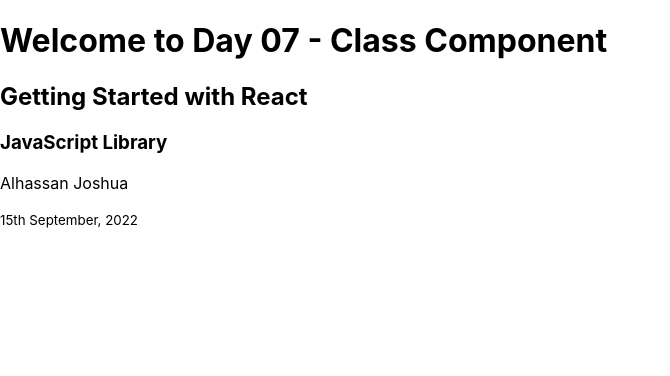
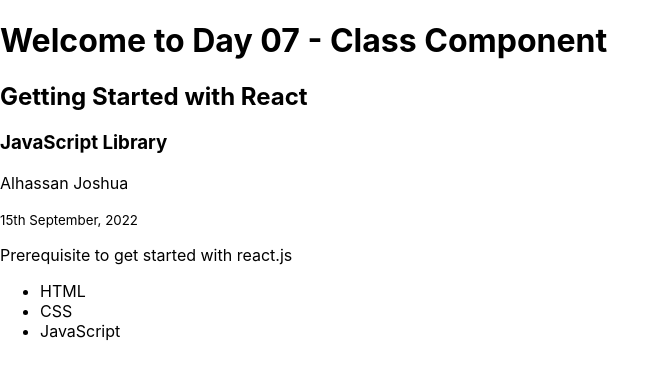
Before and after one commit to script-jsh/30-Days-of-React-Challenge, a React (Create React App) app in the folder day-07/class-component/: page / in a window 1280 px wide. Shown: the top 376 px of the page, without its empty margins (0-670 px from the left). Built offline with nearby package versions, Linux system fonts and the light colour scheme.

Commit message:
techlist and main class component

```diff
--- a/day-07/class-component/src/App.js
+++ b/day-07/class-component/src/App.js
@@ -1,8 +1,11 @@
 import Header from "./component/Header";
+import Main from "./component/Main";
+
 function App() {
   return (
     <div>
       <Header />
+      <Main />
     </div>
   );
 }
--- /dev/null
+++ b/day-07/class-component/src/component/Main.jsx
@@ -0,0 +1,22 @@
+import React, { Component } from 'react'
+import TechList from './TechList'
+
+class Main extends Component {
+  constructor(props) {
+    super(props)
+  }
+  render() {
+    return (
+      <main>
+        <div className="main-wrapper">
+          <p>Prerequisite to get started with react.js</p>
+          <ul>
+            <TechList />
+          </ul>
+        </div>
+      </main>
+    )
+  }
+}
+
+export default Main
--- /dev/null
+++ b/day-07/class-component/src/component/TechList.jsx
@@ -0,0 +1,15 @@
+import React, { Component } from 'react'
+
+class TechList extends Component {
+    constructor(props) {
+        super(props)
+    }
+    render() {
+        const techs = ['HTML', 'CSS', 'JavaScript']
+        const techsFormatted = techs.map((tech) => <li key={tech}>{tech}</li>)
+        return techsFormatted
+
+  }
+}
+
+export default TechList
```
